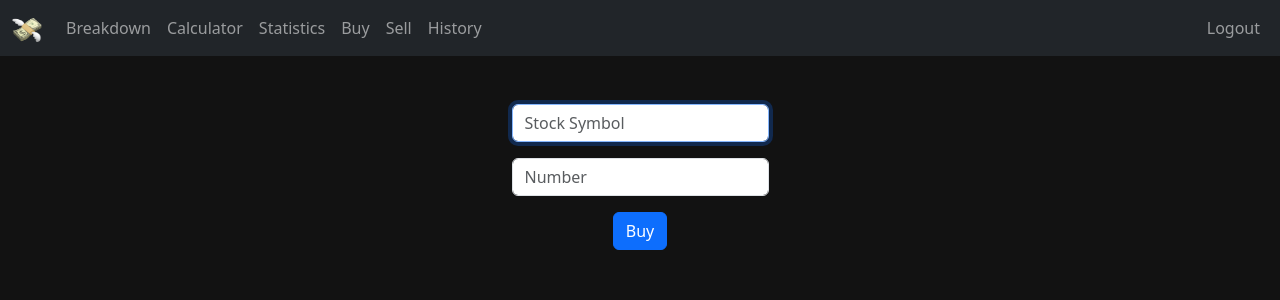
After one commit to lck021/Portfolio-Analytics-Platform, a Flask app: page /buy in a window 1280 px wide. The commit adds this page. Shown: the top 300 px of the page. Run offline with Flask 3, Linux system fonts and the light colour scheme; a user stored in the database is signed in.

Commit message:
developed buy capability

```diff
--- a/api.py
+++ b/api.py
@@ -4,10 +4,21 @@ API_KEY = "d930frhr01qpou38ohv0d930frhr01qpou38ohvg"
 
 finnhub_client = finnhub.Client(api_key=API_KEY)
 
+def is_valid_quote(data):
+    return (
+        data.get("c") not in (None, 0) and
+        data.get("pc") not in (None, 0) and
+        data.get("t") not in (None, 0)
+    )
+
+
 def get_quote(symbol:str):
     symbol = symbol.upper()
 
     data = finnhub_client.quote(symbol)
+
+    if not is_valid_quote(data):
+        return None
 
     return {
         "symbol": symbol,
--- a/app.py
+++ b/app.py
@@ -61,7 +61,8 @@ def breakdown():
 
     try:
         # returns a list containing dictionaries with symbol and total_share fields
-        portfolio = cursor.execute("select symbol, sum(shares) as total_shares from transactions where user_id=? group by symbol", (user_id,)).fetchall()
+        data = cursor.execute("select symbol, sum(shares) as total_shares from transactions where user_id=? group by symbol", (user_id,)).fetchall()
+        portfolio = [dict(stock) for stock in data]
 
         current_cash = cursor.execute("select cash from users where id=?", (user_id,)).fetchone()["cash"]
         total = current_cash
@@ -76,6 +77,62 @@ def breakdown():
 
     finally:
         connection.close()
+
+
+@app.route("/buy", methods=["GET", "POST"])
+@login_required
+def buy():
+    """Buy shares of stock"""
+
+    cursor, connection = db_connect()
+
+    try:
+        if request.method == 'POST': # if the user is trying to buy shares
+            symbol = request.form.get('symbol').upper()
+
+            if not symbol: # if symbol field is empty
+                return error(400, "Bad Request", "Please provide a symbol.")
+
+            data = get_quote(symbol)
+
+            if data is None: # if symbol does not exist
+                return error(400, "Bad Request", "Please provide a valid symbol.")
+
+            shares = request.form.get('shares') # amount of shares user wants to buy
+
+            if not shares.isdigit():
+                return error(400, "Bad Request", "Please provide a valid number of shares.")
+
+            shares = int(shares)
+
+            if shares <= 0:
+                return error(400, "Bad Request", "Please provide a positive number of shares.")
+
+            user_id = session['user_id']
+            cash_needed = data["current_price"] * shares
+            current_cash = cursor.execute("select cash from users where id=?", (user_id,)).fetchone()["cash"]
+
+            if cash_needed > current_cash: # check if user has sufficient cash
+                return error(400, "Bad Request", "Insufficient cash.")
+
+            # adds to database if transaction is valid
+            cursor.execute("insert into transactions(user_id, symbol, shares, price) values(?, ?, ?, ?)",
+                            (session['user_id'], symbol, shares, data["current_price"]))
+            connection.commit()
+
+            current_cash -= cash_needed
+            cursor.execute("update users set cash=? where id=?", (current_cash, user_id))
+            connection.commit()
+
+            flash(f"Successfully bought {shares} {'share' if shares == 1 else 'shares'} of {symbol}!", "success")
+            return redirect('/') # returns user to homepage
+
+        else: # if user got through the navbar
+            return render_template('buy.html')
+
+    finally:
+        connection.close()
+
 
 
 
--- a/templates/breakdown.html
+++ b/templates/breakdown.html
@@ -5,6 +5,8 @@
 {% endblock %}
 
 {% block main %}
+    <h1>Portfolio Breakdown</h1>
+    <h2>Stock Breakdown</h2>
     <table class="table table-dark table-striped">
         <thead>
             <tr>
--- /dev/null
+++ b/templates/buy.html
@@ -0,0 +1,17 @@
+{% extends "layout.html" %}
+
+{% block title %}
+    Buy Shares
+{% endblock %}
+
+{% block main %}
+    <form class="text-center" action="/buy" method="post">
+        <div class="mb-3">
+            <input autocomplete="off" autofocus class="form-control mx-auto w-auto" name="symbol" placeholder="Stock Symbol" type="text">
+        </div>
+        <div class="mb-3">
+            <input autocomplete="off" autofocus class="form-control mx-auto w-auto" name="shares" placeholder="Number" type="text">
+        </div>
+        <button class="btn btn-primary mx-auto w-auto" type="submit">Buy</button>
+    </form>
+{% endblock %}
--- a/templates/layout.html
+++ b/templates/layout.html
@@ -29,7 +29,8 @@
                     <a class="nav-link" href="/breakdown">Breakdown</a>
                     <a class="nav-link" href="#">Calculator</a>
                     <a class="nav-link" href="#">Statistics</a>
-                    <a class="nav-link" href="#">Transactions</a>
+                    <a class="nav-link" href="/buy">Buy</a>
+                    <a class="nav-link" href="/sell">Sell</a>
                     <a class="nav-link" href="#">History</a>
                 </div>
                 <div class="navbar-nav ms-auto">
@@ -44,6 +45,15 @@
             </div>
         </div>
     </nav>
+
+    {% if get_flashed_messages(with_categories=true) %}
+    <header>
+        <div class="alert alert-success alert-dismissable fade show mb-0 text-center" role="alert">
+            {{ get_flashed_messages() | join(" ") }}
+        </div>
+    </header>
+    {% endif %}
+
     <main class="container pt-5">
         {% block main %} {% endblock %}
     </main>
```
Also changed, not shown: platform.db.
